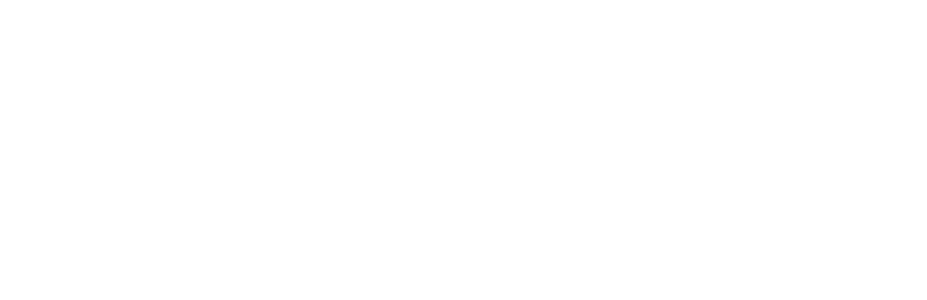
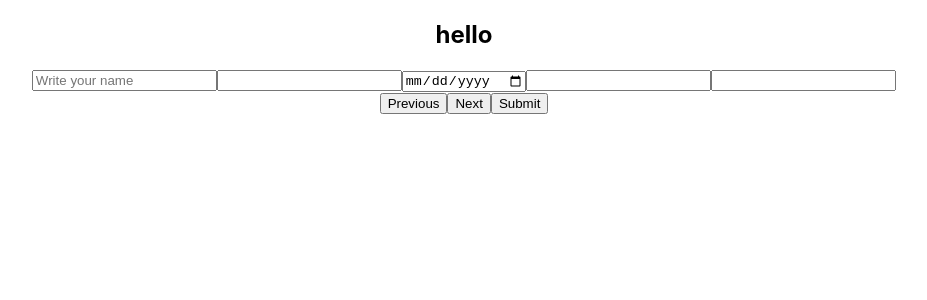
Before and after one commit to pauIbanez/w4ch4-pau-ibanez-forms, a React (Create React App) app: page / in a window 1280 px wide. Shown: the top 300 px of the page, without its empty margins (176-1103 px from the left). Built offline with nearby package versions, Linux system fonts and the light colour scheme.

Commit message:
Added form control and first implementation for name field

```diff
--- a/src/App.js
+++ b/src/App.js
@@ -1,7 +1,12 @@
 import "./App.css";
+import FormComponent from "./components/Form/FormComponent";
 
 function App() {
-  return <div className="container"></div>;
+  return (
+    <div className="container">
+      <FormComponent />
+    </div>
+  );
 }
 
 export default App;
--- a/src/components/Form/FormComponent.js
+++ b/src/components/Form/FormComponent.js
@@ -1,13 +1,31 @@
+import { useContext } from "react";
+import FormDataContext from "../../contexts/FormDataContext/FormDataContext";
+
 const FormComponent = () => {
+  const { userData, onInputChange } = useContext(FormDataContext);
+
   return (
     <form className="form">
-      <h2 className="form__title"></h2>
+      <h2 className="form__title"> hello </h2>
       <section className="form__inputs">
-        <input type="text" name="" id="" className="form__input" />
-        <input type="text" name="" id="" className="form__input" />
-        <input type="text" name="" id="" className="form__input" />
-        <input type="text" name="" id="" className="form__input" />
-        <input type="text" name="" id="" className="form__input" />
+        <input
+          type="text"
+          value={userData.name}
+          onChange={(event) => {
+            onInputChange(event.target.name, event.target.value);
+          }}
+          placeholder="Write your name"
+          name="name"
+          className="form__input"
+        />
+        <input type="text" name="lname" className="form__input" />
+        <input
+          type="date"
+          name="date-of-birth"
+          className="form__input form__input--date"
+        />
+        <input type="email" name="email" className="form__input" />
+        <input type="text" name="username" className="form__input" />
       </section>
       <section className="form__controlls">
         <button className="form__button"> Previous </button>
@@ -17,3 +35,5 @@
     </form>
   );
 };
+
+export default FormComponent;
--- a/src/contexts/FormDataContext/FormDataContextProvider.js
+++ b/src/contexts/FormDataContext/FormDataContextProvider.js
@@ -1,17 +1,17 @@
-import { useContext, useState } from "react";
+import { useState } from "react";
 import FormDataContext from "./FormDataContext";
 
 const FormDataContextProvider = ({ children }) => {
   const contextData = {};
 
-  const [userdata, setUserData] = useContext({});
-  const [formState, setFormState] = useState(0);
+  const [userData, setUserData] = useState({ name: "" });
+  // const [formState, setFormState] = useState(0);
 
   const onInputChange = (inputRef, value) => {
     setUserData({ [inputRef]: value });
   };
 
-  contextData.userdata = userdata;
+  contextData.userData = userData;
   contextData.onInputChange = onInputChange;
 
   return (
--- a/src/index.js
+++ b/src/index.js
@@ -1,14 +1,17 @@
-import React from 'react';
-import ReactDOM from 'react-dom';
-import './index.css';
-import App from './App';
-import reportWebVitals from './reportWebVitals';
+import React from "react";
+import ReactDOM from "react-dom";
+import "./index.css";
+import App from "./App";
+import reportWebVitals from "./reportWebVitals";
+import FormDataContextProvider from "./contexts/FormDataContext/FormDataContextProvider";
 
 ReactDOM.render(
   <React.StrictMode>
-    <App />
+    <FormDataContextProvider>
+      <App />
+    </FormDataContextProvider>
   </React.StrictMode>,
-  document.getElementById('root')
+  document.getElementById("root")
 );
 
 // If you want to start measuring performance in your app, pass a function
```
